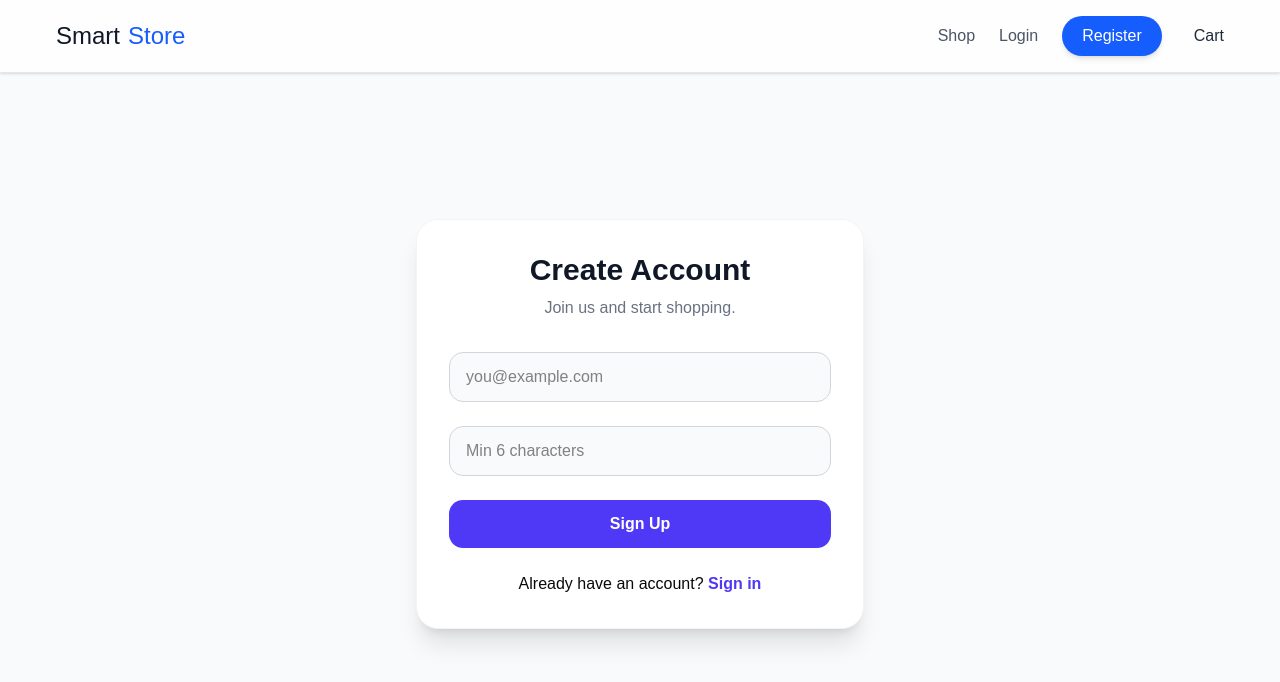
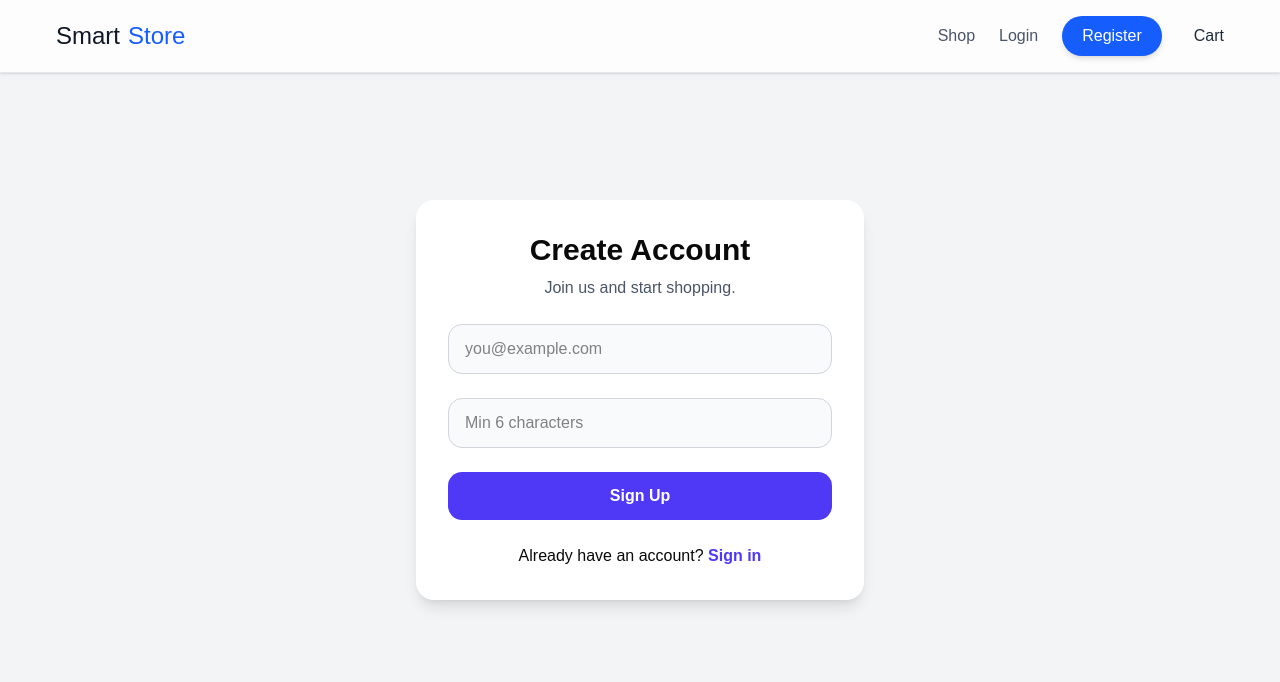
Before and after one commit to PixelCraftLab/shop-store, a React (Vite) app: page /register in a window 1280 px wide. Shown: the top 682 px of the page. Built offline with nearby package versions, Linux system fonts and the light colour scheme.

Commit message:
register page aleart message added

```diff
--- a/src/pages/Register.jsx
+++ b/src/pages/Register.jsx
@@ -5,15 +5,12 @@ import { ShopContext } from "../context/ShopContext";
 function Register() {
   const [email, setEmail] = useState("");
   const [password, setPassword] = useState("");
-  const [error, setError] = useState("");
-  const [loading, setLoading] = useState(false);
+
   const navigate = useNavigate();
   const { loginUser } = useContext(ShopContext);
 
   const handleRegister = (e) => {
     e.preventDefault();
-    setError("");
-    setLoading(true);
 
     try {
       const users = JSON.parse(localStorage.getItem("users")) || [];
@@ -21,14 +18,12 @@ function Register() {
       const existing = users.find((u) => u.email === email);
 
       if (existing) {
-        setError("User already exists");
-        setLoading(false);
+        alert("User already exists");
         return;
       }
 
       if (password.length < 6) {
-        setError("Password must be at least 6 characters");
-        setLoading(false);
+        alert("Password must be at least 6 characters");
         return;
       }
 
@@ -40,29 +35,24 @@ function Register() {
       localStorage.setItem("currentUser", JSON.stringify(newUser));
       loginUser(newUser);
 
+      alert("Registration successful!");
       navigate("/dashboard");
-
     } catch (err) {
       console.error(err);
-      setError("Something went wrong");
-    } finally {
-      setLoading(false);
+      alert("Something went wrong");
     }
   };
 
   return (
-    <div className="min-h-screen flex justify-center items-center bg-gray-50 font-sans p-4 pt-16">
-      <div className="max-w-md w-full bg-white rounded-3xl shadow-xl p-8 border border-gray-100">
-        <div className="text-center mb-8">
-          <h2 className="text-3xl font-extrabold text-gray-900">Create Account</h2>
-          <p className="text-gray-500 mt-2">Join us and start shopping.</p>
-        </div>
+    <div className="min-h-screen flex items-center justify-center bg-gray-100 px-4">
+      <div className="bg-white p-8 rounded-2xl shadow-lg w-full max-w-md">
+        <h2 className="text-3xl font-bold text-center mb-2">
+          Create Account
+        </h2>
 
-        {error && (
-          <div className="mb-6 bg-red-50 border-l-4 border-red-500 p-4">
-            <p className="text-red-700">{error}</p>
-          </div>
-        )}
+        <p className="text-center text-gray-600 mb-6">
+          Join us and start shopping.
+        </p>
 
         <form onSubmit={handleRegister} className="space-y-6">
           <input
@@ -85,10 +75,9 @@ function Register() {
 
           <button
             type="submit"
-            disabled={loading}
-            className="w-full py-3 bg-indigo-600 text-white rounded-xl font-bold"
+            className="w-full py-3 bg-indigo-600 text-white rounded-xl font-bold hover:bg-indigo-700 transition"
           >
-            {loading ? "Creating..." : "Sign Up"}
+            Sign Up
           </button>
         </form>
 
```
